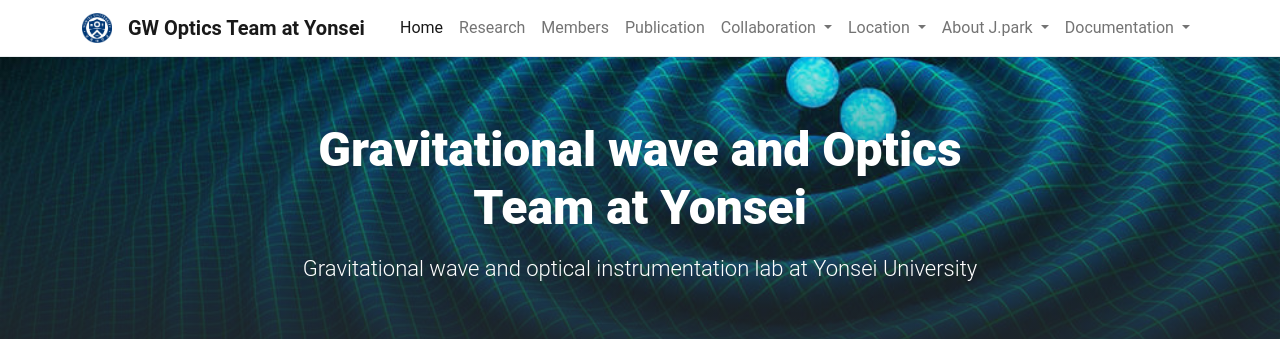
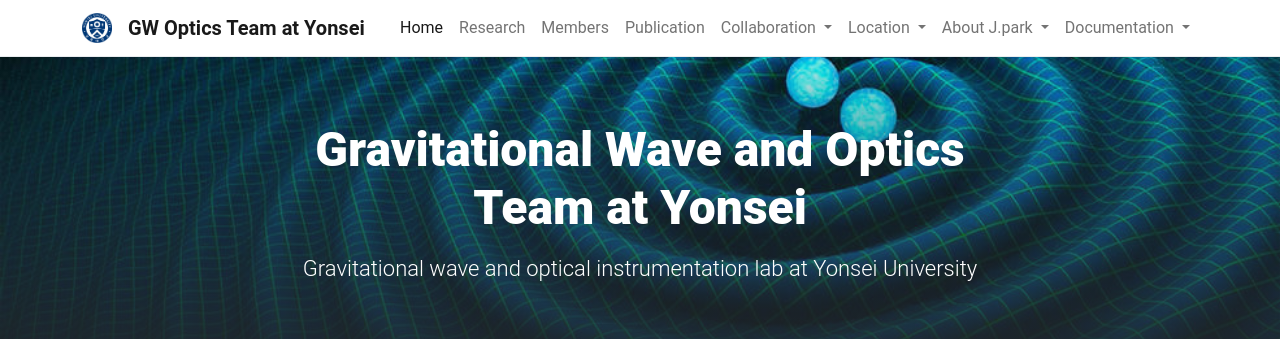
Before and after one commit to jgpark84/testpage, a Jekyll site: the page built from pages/home.md, in a window 1280 px wide. Shown: the top 339 px of the page. Built offline with Jekyll 4.4.1, drawn with Linux system fonts in a browser that asks for light colours.

```diff
--- a/pages/home.md
+++ b/pages/home.md
@@ -1,6 +1,6 @@
 ---
 layout: home
-title: Gravitational wave and Optics Team at Yonsei
+title: Gravitational Wave and Optics Team at Yonsei
 description: Gravitational wave and optical instrumentation lab at Yonsei University
 background: /assets/theme/images/banne.jpg
 permalink: /
```
